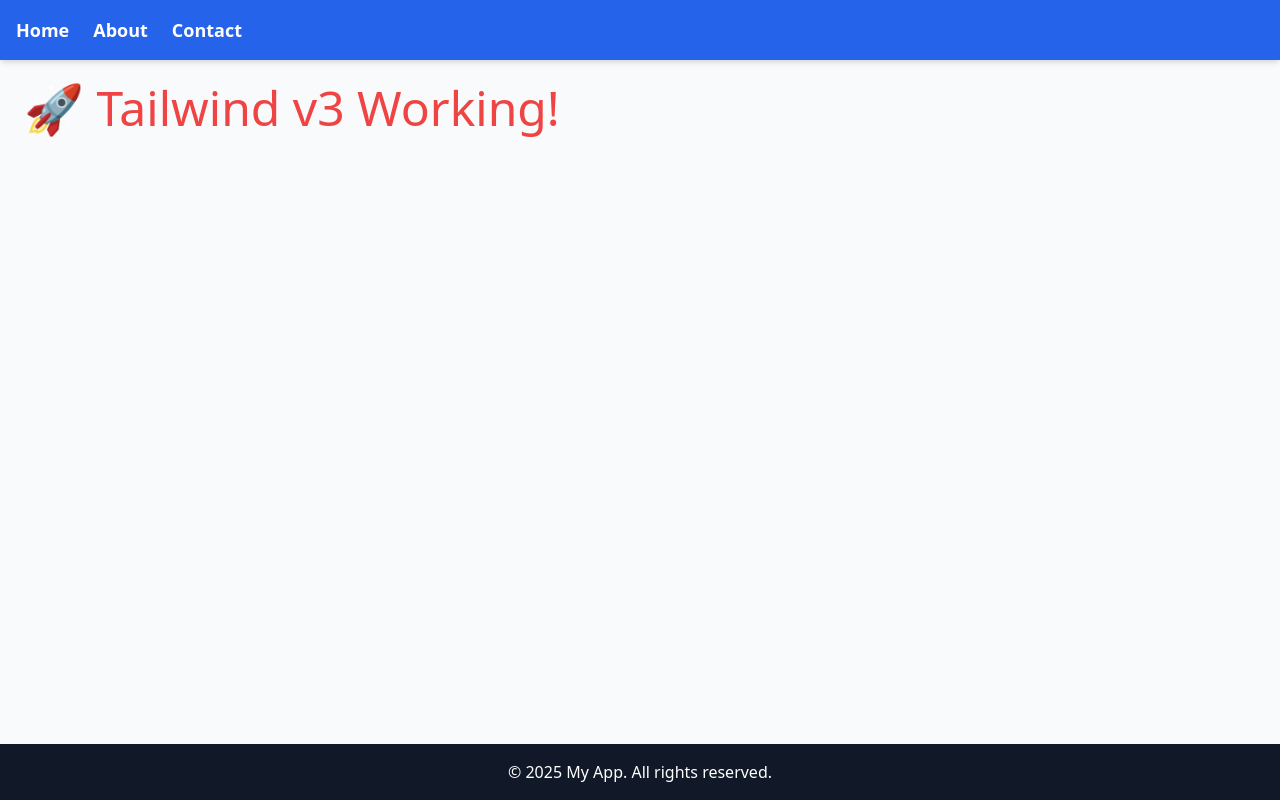
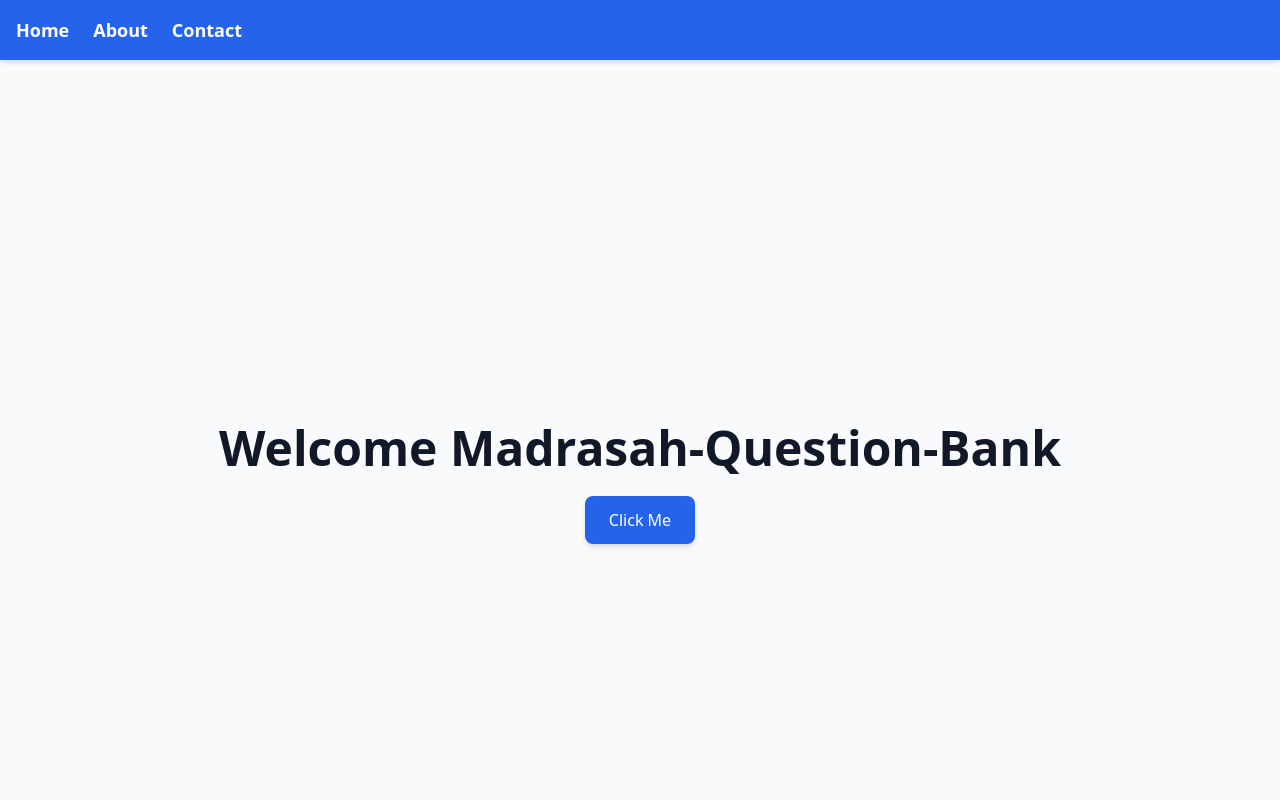
Before and after one commit to qmqbank-rgb/my-app, a Next.js app: page / in a window 1280 px wide. Shown: the top 800 px of the page. Built offline with nearby package versions, Linux system fonts and the light colour scheme.

Commit message:
Added a new button in homepage

```diff
--- a/app/page.tsx
+++ b/app/page.tsx
@@ -1,7 +1,13 @@
-export default function Page() {
+export default function Home() {
   return (
-    <h1 className="text-5xl text-red-500">
-      🚀 Tailwind v3 Working!
-    </h1>
-  )
+    <main className="flex min-h-screen flex-col items-center justify-center p-24">
+      <h1 className="text-4xl md:text-5xl font-bold mb-6">
+        Welcome Madrasah-Question-Bank
+      </h1>
+
+      <button className="px-6 py-3 bg-blue-600 hover:bg-blue-700 text-white font-medium rounded-lg shadow-md transition">
+        Click Me
+      </button>
+    </main>
+  );
 }
```
